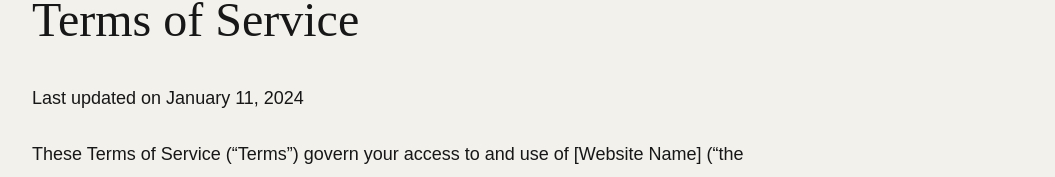
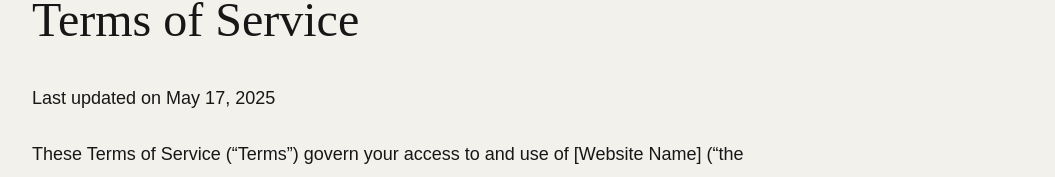
Before and after one commit to sinhaparth5/p4rth-projects, an Astro site: page /terms in a window 1280 px wide. Shown: the part 170-347 px from the top of the page, without its empty margins (224-1279 px from the left). Built offline with nearby package versions, Linux system fonts and the light colour scheme; Astro itself is replaced by a stand-in of ours; a web font is replaced by a local one.

Commit message:
updated terms

```diff
--- a/src/content/pages/terms.md
+++ b/src/content/pages/terms.md
@@ -5,7 +5,7 @@ seo:
   description: Explore the terms and conditions of Dante website for a clear understanding of guidelines and responsibilities.
 ---
 
-**Last updated on January 11, 2024**
+**Last updated on May 17, 2025**
 
 These Terms of Service ("Terms") govern your access to and use of [Website Name] ("the Website") and any related services provided by [Website Owner/Company] ("we," "us," or "our"). Please read these Terms carefully before using the Website.
 
```
